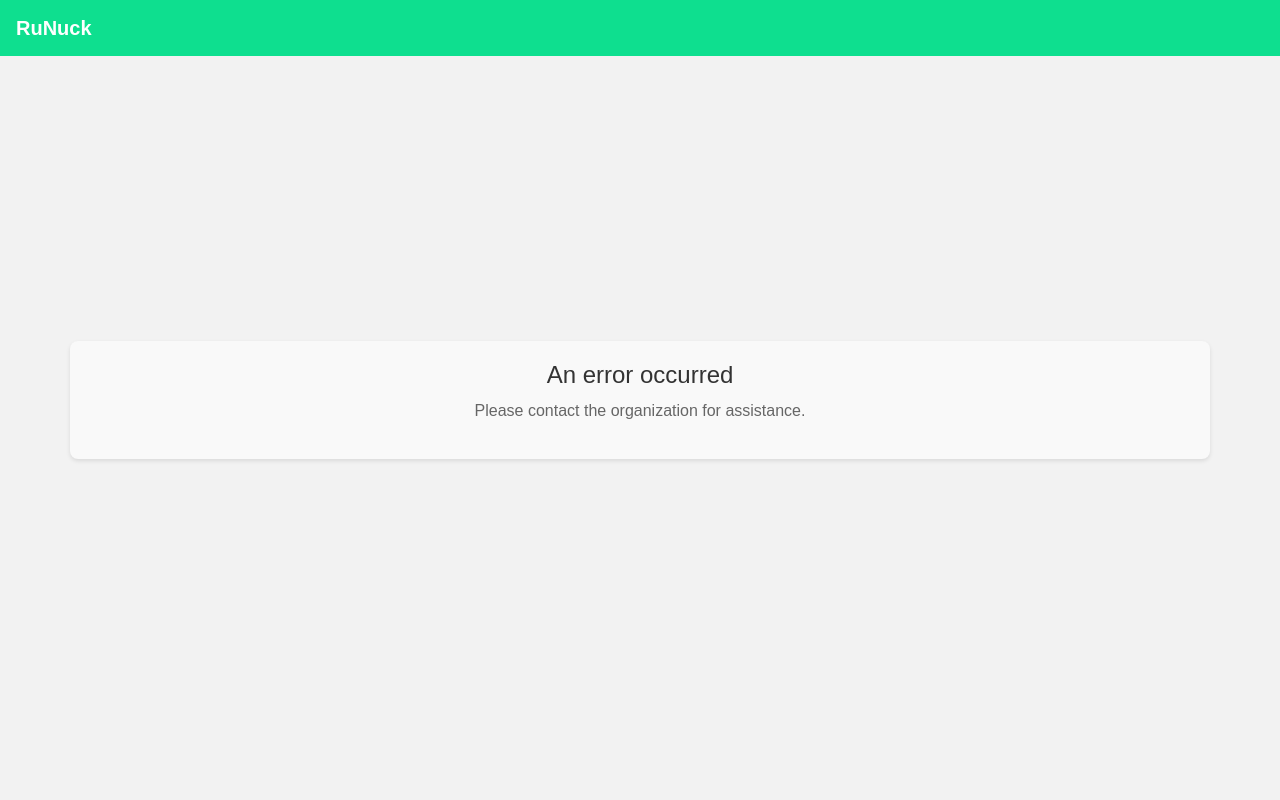
After one commit to RuNuck/YouTube_Gen, a Flask app: template templates/error.html in a window 1280 px wide. The commit adds this page. Run offline with Flask 3, Linux system fonts and the light colour scheme; the template is opened without the code that fills it, so the values that code supplies are empty; some libraries are stand-ins or nearby versions.

Commit message:
Fixed errors and Looks
Made it so that design is all the same. Added site input sanitation.

```diff
--- a/main.py
+++ b/main.py
@@ -1,5 +1,6 @@
 from flask import Flask, render_template, request, redirect, url_for
 from transformers import GPT2LMHeadModel, GPT2Tokenizer
+import re
 
 app = Flask(__name__)
 
@@ -16,12 +17,10 @@ def submit():
 def result(topic):
     return render_template('result.html', topic=topic)
 
-from transformers import GPT2LMHeadModel, GPT2Tokenizer
-
 @app.route('/video/<topic>/generate', methods=['POST'])
 def generate(topic):
     if request.method == 'POST':
-        topic = request.form['topic']
+        topic = sanitize_input(request.form['topic'])
         print(topic)
 
         # Generate script
@@ -43,11 +42,20 @@ def video(topic):
 
 @app.route('/generate_video', methods=['POST'])
 def generate_video():
-    topic = request.form.get('topic')
+    topic = sanitize_input(request.form.get('topic'))
+
+    if not topic:
+        return render_template('error.html', message='Invalid input')
+
     # Now you can use the 'topic' variable to generate a video
     # ...
 
     return render_template('result.html', topic=topic)
 
+def sanitize_input(input_string):
+    # Remove any non-alphanumeric characters from the input string
+    sanitized_string = re.sub(r'\W+', '', input_string)
+    return sanitized_string
+
 if __name__ == '__main__':
     app.run(debug=True)
--- /dev/null
+++ b/templates/error.html
@@ -0,0 +1,57 @@
+<!-- FILEPATH: /e:/webstuff/Illinois/YouTube_Gen/templates/error.html -->
+
+<!DOCTYPE html>
+<html>
+<head>
+    <link rel="stylesheet" type='text/css' href="https://stackpath.bootstrapcdn.com/bootstrap/4.3.1/css/bootstrap.min.css">
+    <link rel="stylesheet" type="text/css" href="{{ url_for('static', filename='style.css') }}">
+    <title>Error</title>
+    <style>
+        body {
+            font-family: Arial, sans-serif;
+            background-color: #f2f2f2;
+            margin: 0;
+            padding: 20px;
+
+            justify-content: center;
+            align-items: center;
+            height: 100vh;
+        }
+
+        h1 {
+            color: #333;
+            font-size: 24px;
+            margin-bottom: 10px;
+            text-align: center;
+        }
+
+        p {
+            color: #666;
+            font-size: 16px;
+            text-align: center;
+        }
+
+        /* BEGIN: Added CSS */
+        .container {
+            background-color: #f9f9f9;
+            border-radius: 8px;
+            padding: 20px;
+            box-shadow: 0 2px 4px rgba(0, 0, 0, 0.1);
+        }
+        /* END: Added CSS */
+    </style>
+</head>
+<div>
+    <nav class="navbar navbar-expand-lg fixed-top">
+    <a class="navbar-brand" href="/">RuNuck</a>
+    </nav>
+</div>
+<body>
+    <!-- BEGIN: Added container div -->
+    <div class="container">
+        <h1>An error occurred</h1>
+        <p>Please contact the organization for assistance.</p>
+    </div>
+    <!-- END: Added container div -->
+</body>
+</html>
```
Also changed, not shown: templates/video.html (+6 -3 lines).
